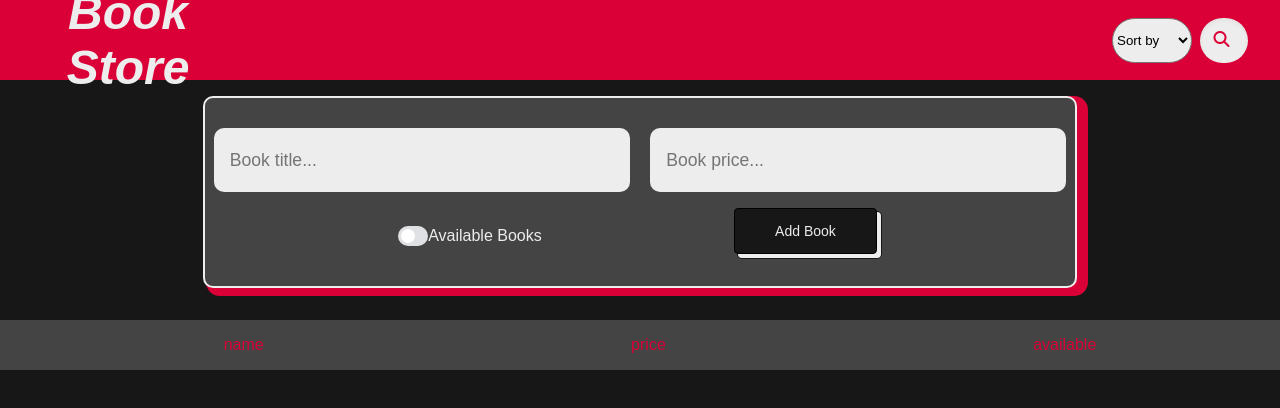
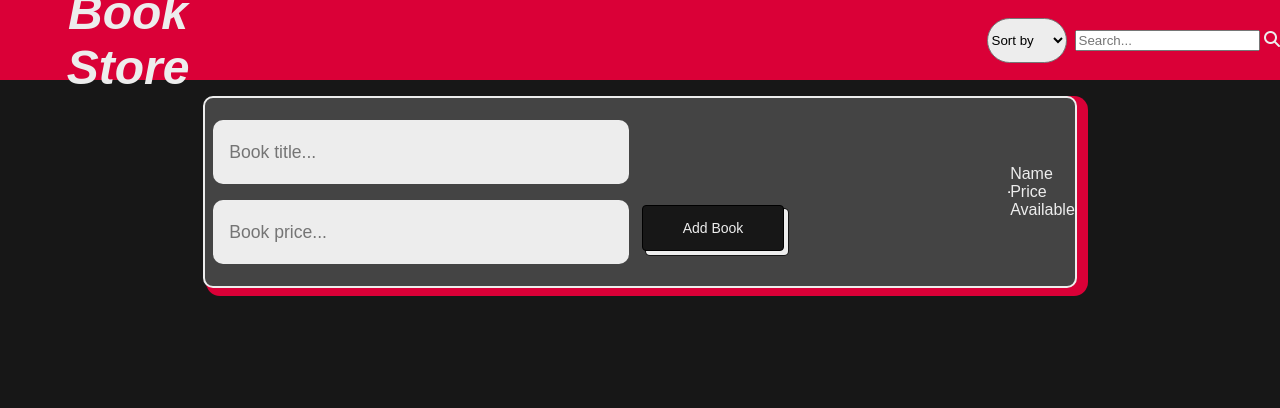
Before and after one commit to sorooshdp/book-store, a plain HTML site: page index.html in a window 1280 px wide. Drawn offline with Linux system fonts and the light colour scheme; files that its build step writes are made by us from their sources; a small style sheet from the web is missing.

Commit message:
<update> add new elements for orgnizing page

```diff
--- a/edit-product.html
+++ b/edit-product.html
@@ -1,17 +1,34 @@
 <!DOCTYPE html>
 
 <html lang="en">
+
+<head>
+    <link href="https://pvinis.github.io/iosevka-webfont/3.4.1/iosevka.css" rel="stylesheet" />
+    <link rel="stylesheet" href="./css/edit.css">
+</head>
+
 <body>
+    <nav class="nav-bar">
+        <a href="index.html">Home</a>
         <h2>Edit Product</h2>
-        <a href="index.html">Home</a>
-        <input type="text" id="product-title" placeholder="Product Title">
-        <input type="text" id="product-price" placeholder="Product Price">
+    </nav>
+
+    <main>
+    <section class="inputs">
+        <input type="text" id="product-title" value="bookName" placeholder="Product Title">
+        <input type="text" id="product-price" value="bookPrice" placeholder="Product Price">
+        <button id="remove-product">Remove</button>
+    </section>
+
+    <section class="span-container">
         <span id="last-edit"></span>
-        <button id="remove-product">Remove</button>
+    </section>
+    </main>
 
     <script src="scripts/moment.js"></script>
     <script src="jalali-moment"></script>
     <script src="scripts/functions.js"></script>
     <script src="scripts/edit-product.js"></script>
 </body>
+
 </html>
--- a/index.html
+++ b/index.html
@@ -3,7 +3,7 @@
 <html lang="en">
 
 <head>
-	<link rel="stylesheet" href="/styles/styles.css">
+	<link rel="stylesheet" href="/css/styles.css">
 	<link href="https://pvinis.github.io/iosevka-webfont/3.4.1/iosevka.css" rel="stylesheet" />
 	<title>Book Store</title>
 </head>
@@ -19,44 +19,50 @@
 				<option value="byCreated">by created</option>
 			</select>
 
-			<div class="search-box">
+			<div class="search-icon">
 				<input type="text" id="search-products" placeholder="Search...">
-				<a id="search-icon" href="#">
-					<i class="fa-solid fa-magnifying-glass"></i>
-				</a>
+				<i class="fa-solid fa-magnifying-glass"></i>
 			</div>
 		</div>
 	</nav>
 
-	<div class="add-product">
-		<div class="add-product-container">
-			<form id="add-product-form">
+	<main>
+		<div class="add-product">
+			<div class="add-product-container">
 				<div class="inputs">
-					<input type="text" name="productTitle" placeholder="Book title...">
-					<input type="text" name="productPrice" placeholder="Book price...">
+					<form action="" id="add-product-form">
+						<input type="text" name="productTitle" placeholder="Book title..." autocomplete="none">
+						<input type="text" name="productPrice" placeholder="Book price..." autocomplete="none">
+						<button class="button">Add Book</button>
+					</form>
 				</div>
-
-				<div class="form-filters">
+				<hr>
+				<div class="headers">
+					<div class="book-name">
+						Name
+					</div>
+					<div class="book-price">
+						Price
+					</div>
+					<div class="isAvailable">
+						Available
+					</div>
+				</div>
+				<div class="project-container">
+					<div id="products"></div>
+				</div>
+				<!-- <div class="form-filters">
 					<label>
 						<div class="checkbox-wrapper">
 							<input type="checkbox" id="available-products" class="sc-gJwTLC ikxBAC"> Available Books
 							<label for="available-products" class="toggle"><span></span></label>
 						</div>
 					</label>
-					<button class="button">Add Book</button>
-				</div>
-			</form>
+				</div> -->
+			</div>
 		</div>
-	</div>
 
-	<div class="project-container">
-		<ul class="list">
-			<li>name</li>
-			<li>price</li>
-			<li>available</li>
-		</ul>
-		<div id="products"></div>
-	</div>
+	</main>
 
 	<script src="scripts/moment.js"></script>
 	<script src="scripts/jalali-moment.js"></script>
```
Lines whose indentation alone changed are shown as unchanged.
